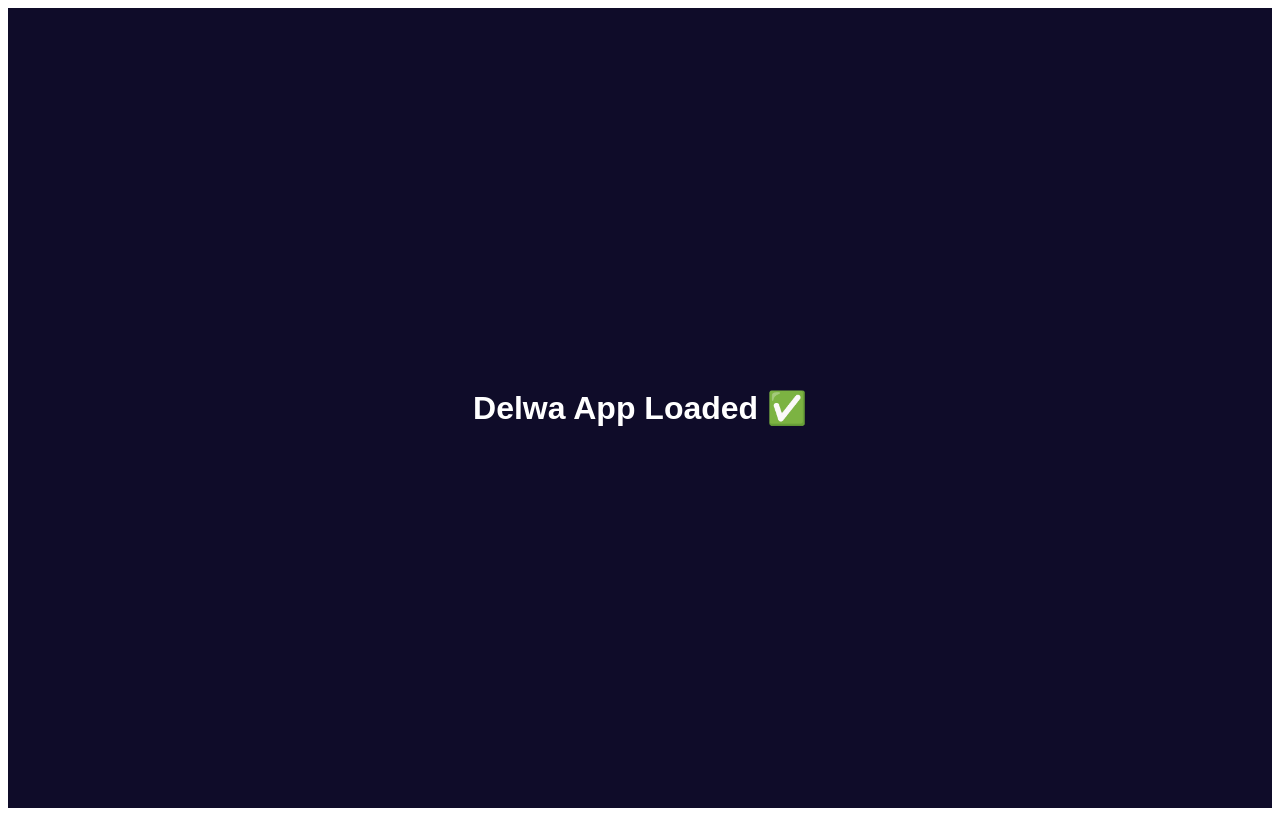
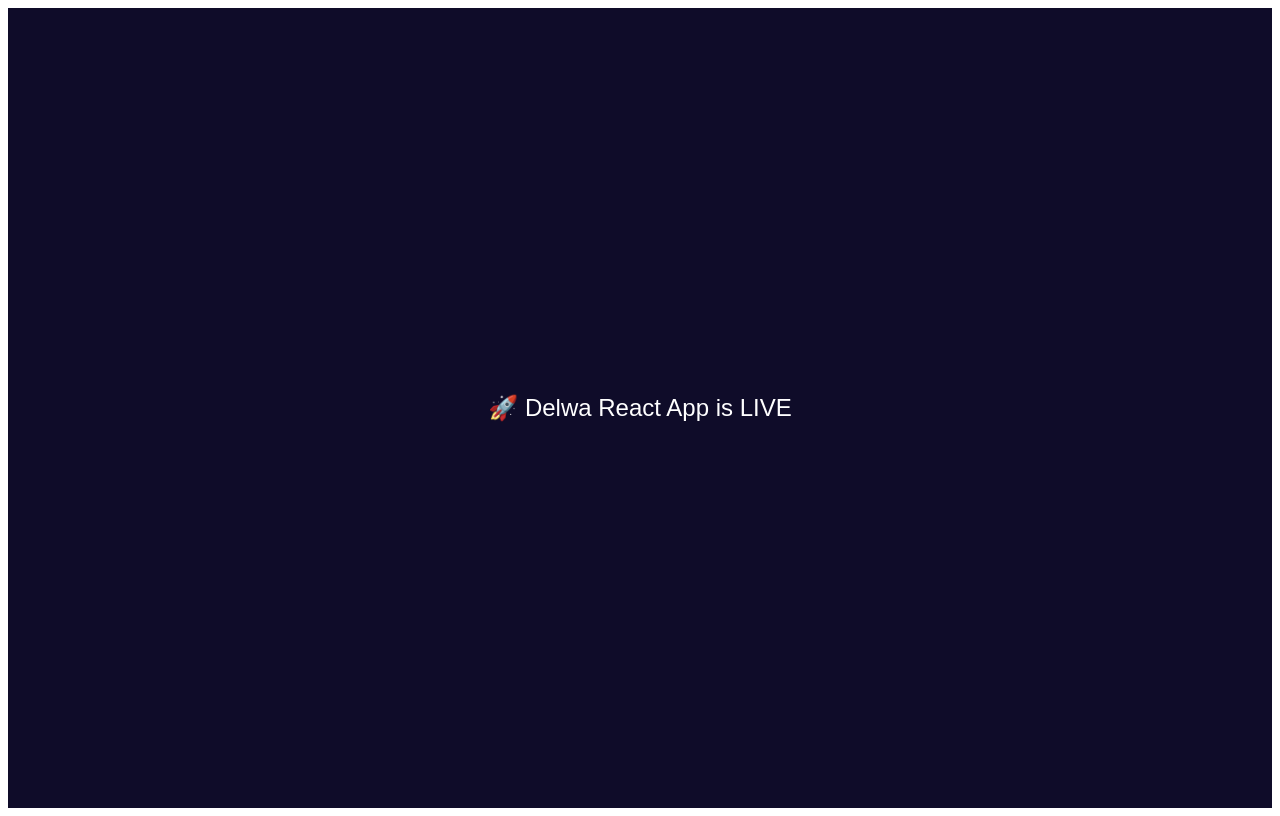
Before and after one commit to anivision090/Anime-vision-, a React (Create React App) app: page / in a window 1280 px wide. Built offline with nearby package versions, Linux system fonts and the light colour scheme.

Commit message:
Update App.js

```diff
--- a/src/App.js
+++ b/src/App.js
@@ -1,17 +1,18 @@
-import React from "react";
-
 function App() {
   return (
-    <div style={{
+    <div
+      style={{
         minHeight: "100vh",
         background: "#0f0c29",
-      color: "#fff",
+        color: "#ffffff",
         display: "flex",
         alignItems: "center",
         justifyContent: "center",
+        fontSize: "24px",
         fontFamily: "Arial, sans-serif"
-    }}>
-      <h1>Delwa App Loaded ✅</h1>
+      }}
+    >
+      🚀 Delwa React App is LIVE
     </div>
   );
 }
```
Lines whose indentation alone changed are shown as unchanged.
